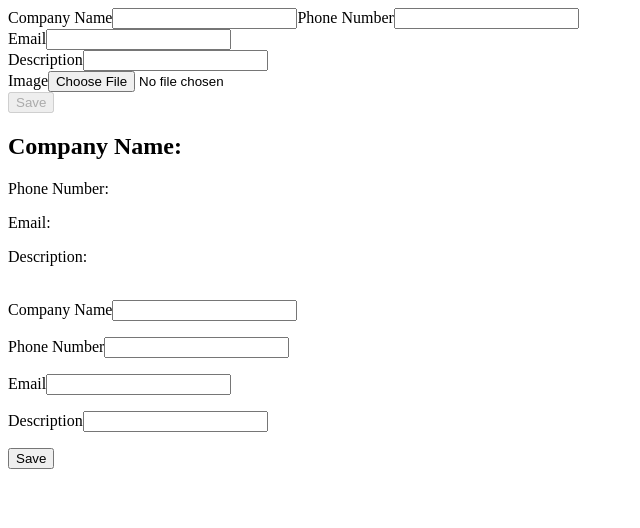
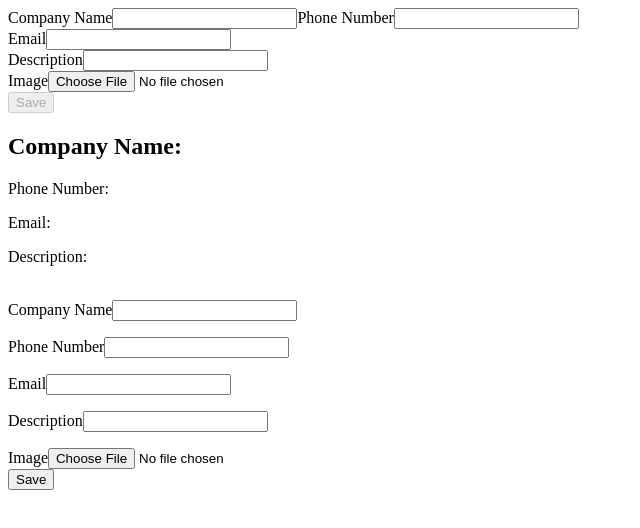
Before and after one commit to marcelamejiao/Nology-Challenges-Marcela, a React (Vite) app in the folder REACT/bussines-card-generator-forms/: page / in a window 1280 px wide. Shown: the top 528 px of the page, without its empty margins (0-640 px from the left). Built offline with nearby package versions, Linux system fonts and the light colour scheme.

Commit message:
implement business card image in HookForm

```diff
--- a/REACT/bussines-card-generator-forms/src/App.jsx
+++ b/REACT/bussines-card-generator-forms/src/App.jsx
@@ -9,6 +9,7 @@ function App() {
     setBusinessCardData(data)
   };
 
+  //
   const [businessCardData, setBusinessCardData] = useState(null);
 
   return (
--- a/REACT/bussines-card-generator-forms/src/Components/BusinessCard.jsx
+++ b/REACT/bussines-card-generator-forms/src/Components/BusinessCard.jsx
@@ -8,7 +8,7 @@ const BusinessCard = ( {businessCardData} ) => {
 			<p>Phone Number: {businessCardData?.phoneNumber}</p>
 			<p>Email: {businessCardData?.email}</p>
 			<p>Description: {businessCardData?.description}</p>
-			<img src={businessCardData?.image} alt="" />
+			<img src={businessCardData?.image} />
 		</>
 	);
 };
--- a/REACT/bussines-card-generator-forms/src/Components/HookForm.jsx
+++ b/REACT/bussines-card-generator-forms/src/Components/HookForm.jsx
@@ -12,6 +12,12 @@ const schema = yup.object({
 
 const HookForm = ({ formSubmit }) => {
 
+	const localFormSubmit = (data) => {
+		// Because we need to convert the image into a URL, we will convert this before sending it to the parent component
+		data.image = URL.createObjectURL(data.image[0]);
+
+		formSubmit(data);
+	};
 
 	const {
 		register,
@@ -28,7 +34,7 @@ const HookForm = ({ formSubmit }) => {
 
 	return (
 		<>
-		<form onSubmit={handleSubmit(formSubmit)}>
+		<form onSubmit={handleSubmit(localFormSubmit)}>
 			<div>
 			<label htmlFor="companyNameInput">Company Name</label>
 			<input
@@ -64,6 +70,15 @@ const HookForm = ({ formSubmit }) => {
 			</div>
 			<p>{errors.description?.message}</p>
 			<div>
+			<label htmlFor="imageInput">Image</label>
+			<input
+				type="file"
+				id="imageInput"
+				accept="image/*"
+				{...register("image")}
+			/>
+			</div>
+			<div>
 				<input value="Save" type="submit" />
 			</div>
 		</form>
```
